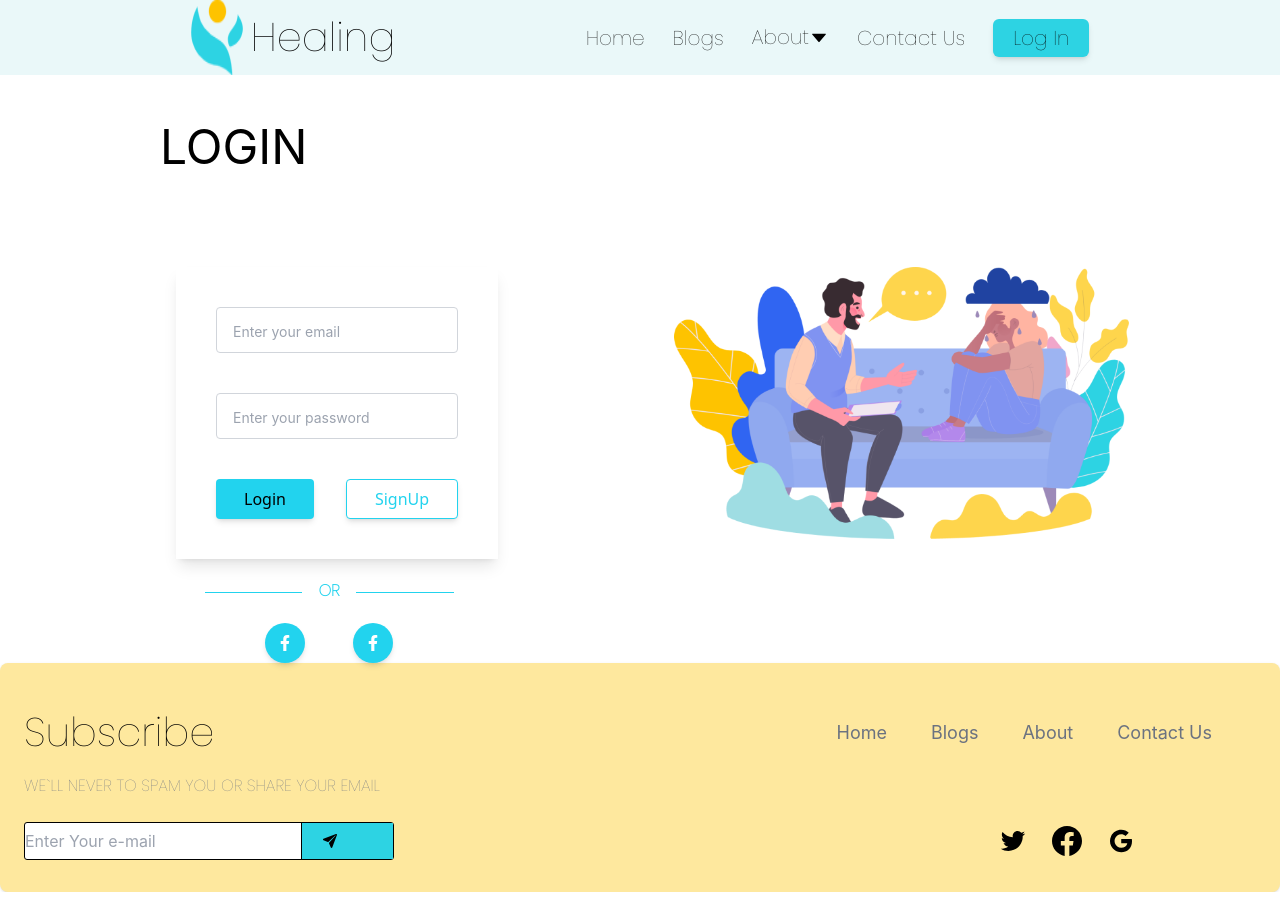
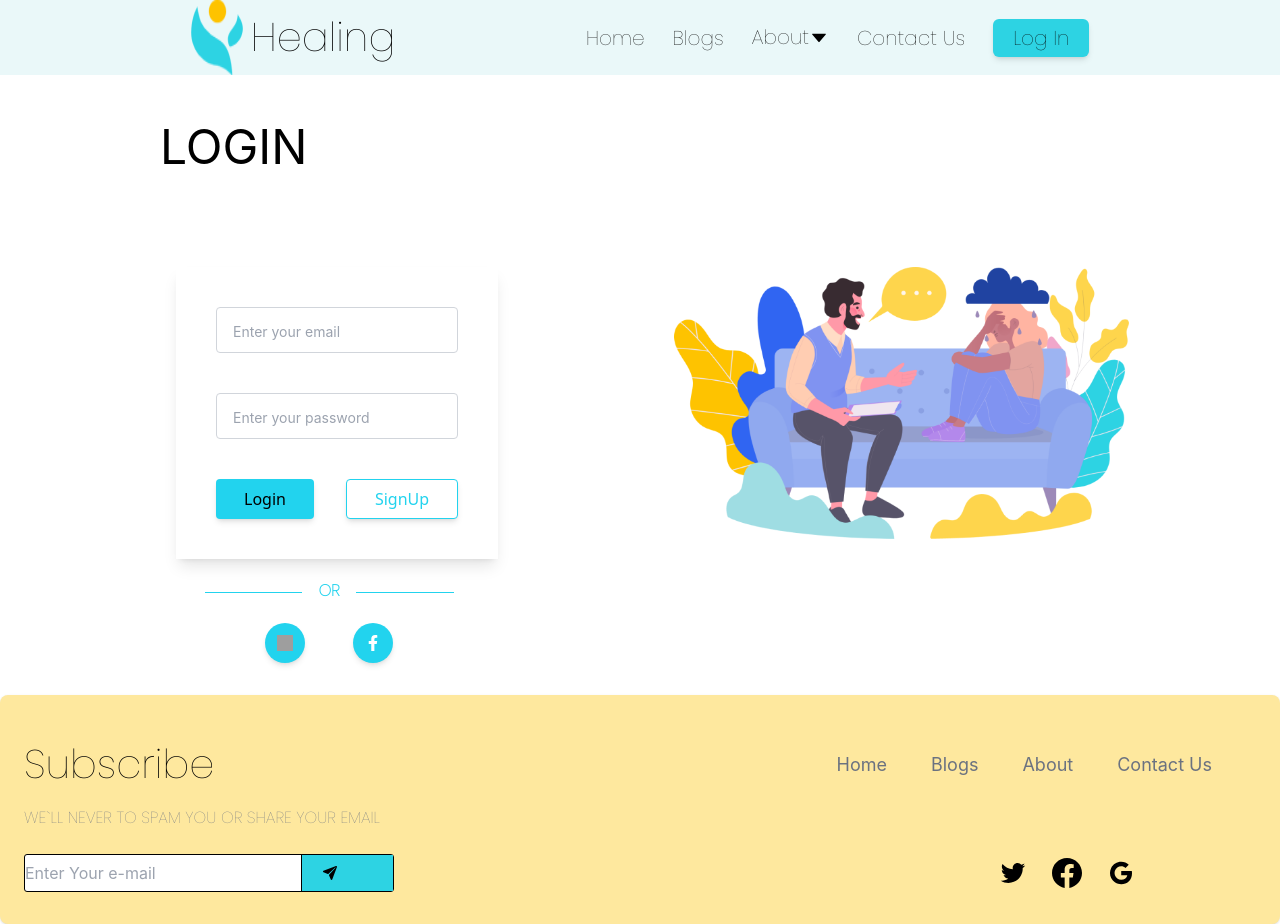
Before and after one commit to Roubaaa/TWMB, a React (Create React App) app: page /signIn in a window 1280 px wide. Before the commit the page ends 892 px from the top, so only its background shows below. Built offline with nearby package versions, Linux system fonts and the light colour scheme; no server answers; grey boxes are pictures that could not be loaded; the HTML template or start-up script is replaced by a standard one.

Commit message:
merge ahmad branch with mine

```diff
--- a/src/Components/LogIn/SignIn.js
+++ b/src/Components/LogIn/SignIn.js
@@ -1,7 +1,7 @@
 import React ,{ useState }from "react";
 import {useNavigate, Link } from "react-router-dom";
-import {signInWithEmailAndPassword, sendEmailVerification} from 'firebase/auth'
-import {auth} from "../../Firebase/Firebase";
+import {signInWithEmailAndPassword, sendEmailVerification,signInWithPopup} from 'firebase/auth'
+import {auth,provider,facebookProvider} from "../../Firebase/Firebase";
 import {useAuthValue} from "../../AuthContext/AuthContext";
 import MyImage from "./image.png";
 
@@ -10,6 +10,7 @@ export default function SignIn() {
   const [email, setEmail] = useState('')
    const [password, setPassword] = useState('')
    const [error, setError] = useState('')
+    const [setValue] = useState('')
    const {setTimeActive} = useAuthValue()
    const navigate = useNavigate()
 
@@ -29,6 +30,24 @@ export default function SignIn() {
      }
      })
      .catch(err => setError(err.message))
+   }
+
+   const handleClick =()=>{
+     signInWithPopup(auth,provider).then((data)=>{
+         navigate('/')
+         setValue(data.user.email)
+         localStorage.setItem("email",data.user.email)
+         navigate('/')
+     })
+ }
+
+ const signInWithFacebook =()=>{
+
+   signInWithPopup(auth,facebookProvider).then((data)=>{
+     navigate('/')
+     setValue(data.user.email)
+   }
+   ).catch(err => console.log(err.message))
  }
 
   return (
@@ -92,25 +111,23 @@ export default function SignIn() {
           >
             <p className="text-center text-cyan-400 font-semibold mx-4 mb-0">Or</p>
           </div>
-          <div className="flex gap-10 justify-center items-center">
+          <div className="flex gap-10 justify-center items-center mb-8">
           <button
+               onClick={handleClick}
+               type="button"
+               data-mdb-ripple="true"
+               data-mdb-ripple-color="light"
+               className="inline-block p-3 bg-cyan-400 text-white font-medium text-xs leading-tight uppercase rounded-full shadow-md hover:bg-blue-700 hover:shadow-lg focus:bg-blue-700 focus:shadow-lg focus:outline-none focus:ring-0 active:bg-blue-800 active:shadow-lg transition duration-150 ease-in-out mx-1"
+               ><img src="https://cdn-icons-png.flaticon.com/512/1240/1240979.png" className="w-4 h-4 text-white  " alt=""/>
+
+             </button> <button
+               onClick={signInWithFacebook}
                type="button"
                data-mdb-ripple="true"
                data-mdb-ripple-color="light"
                className="inline-block p-3 bg-cyan-400 text-white font-medium text-xs leading-tight uppercase rounded-full shadow-md hover:bg-blue-700 hover:shadow-lg focus:bg-blue-700 focus:shadow-lg focus:outline-none focus:ring-0 active:bg-blue-800 active:shadow-lg transition duration-150 ease-in-out mx-1"
              >
-              <svg xmlns="http://www.w3.org/2000/svg" viewBox="0 0 320 512" className="w-4 h-4">
-                <path
-                  fill="currentColor"
-                  d="M279.14 288l14.22-92.66h-88.91v-60.13c0-25.35 12.42-50.06 52.24-50.06h40.42V6.26S260.43 0 225.36 0c-73.22 0-121.08 44.38-121.08 124.72v70.62H22.89V288h81.39v224h100.17V288z"
-                />
-              </svg>
-            </button> <button
-              type="button"
-              data-mdb-ripple="true"
-              data-mdb-ripple-color="light"
-              className="inline-block p-3 bg-cyan-400 text-white font-medium text-xs leading-tight uppercase rounded-full shadow-md hover:bg-blue-700 hover:shadow-lg focus:bg-blue-700 focus:shadow-lg focus:outline-none focus:ring-0 active:bg-blue-800 active:shadow-lg transition duration-150 ease-in-out mx-1"
-            >
+
                <svg xmlns="http://www.w3.org/2000/svg" viewBox="0 0 320 512" className="w-4 h-4">
                  <path
                    fill="currentColor"
--- a/src/Components/LogIn/SignUp.js
+++ b/src/Components/LogIn/SignUp.js
@@ -1,8 +1,8 @@
 import React,{ useState } from 'react';
 import {useNavigate, Link} from 'react-router-dom';
-import {createUserWithEmailAndPassword,sendEmailVerification} from 'firebase/auth';
+import {createUserWithEmailAndPassword,sendEmailVerification,signInWithPopup} from 'firebase/auth';
 import { collection, addDoc } from "firebase/firestore";
-import {auth,db} from "../../Firebase/Firebase";
+import {auth,db,provider,facebookProvider} from "../../Firebase/Firebase";
 import signupImage from "./SignupImage.png";
 
 
@@ -18,6 +18,7 @@ const [password, setPassword] = useState('')
 const [confirmPassword, setConfirmPassword] = useState('')
 const [error, setError] = useState('')
 const [val, setVal] = useState({})
+const [setValue] = useState('')
 const navigate = useNavigate()
 
 
@@ -27,9 +28,6 @@ const change= event =>{
  setVal((prev) =>{
  return{...prev,[keyName]:keyvalue};
  });
- setEmail('')
- setPassword('')
- setConfirmPassword('')
  }
 
  const validatePassword = () => {
@@ -66,10 +64,26 @@ await addDoc(collection(db, "signupData"), {
      setEmail('')
      setPassword('')
      setConfirmPassword('')
-
 };
 
 
+const handleClick =()=>{
+      signInWithPopup(auth,provider).then((data)=>{
+          navigate('/')
+          setValue(data.user.email)
+          localStorage.setItem("email",data.user.email)
+          navigate('/')
+      })
+  }
+
+  const signInWithFacebook =()=>{
+
+    signInWithPopup(auth,facebookProvider).then((data)=>{
+      navigate('/')
+      setValue(data.user.email)
+    }
+    ).catch(err => console.log(err.message))
+  }
 
 
 
@@ -191,18 +205,15 @@ return (
 
           <div className="flex gap-10 justify-center items-center">
           <button
+              onClick={handleClick}
               type="button"
                data-mdb-ripple="true"
                data-mdb-ripple-color="light"
                className="inline-block p-3 bg-cyan-400 text-white font-medium text-xs leading-tight uppercase rounded-full shadow-md hover:bg-blue-700 hover:shadow-lg focus:bg-blue-700 focus:shadow-lg focus:outline-none focus:ring-0 active:bg-blue-800 active:shadow-lg transition duration-150 ease-in-out mx-1"
              >
-              <svg xmlns="http://www.w3.org/2000/svg" viewBox="0 0 320 512" className="w-4 h-4">
-                <path
-                  fill="currentColor"
-                  d="M279.14 288l14.22-92.66h-88.91v-60.13c0-25.35 12.42-50.06 52.24-50.06h40.42V6.26S260.43 0 225.36 0c-73.22 0-121.08 44.38-121.08 124.72v70.62H22.89V288h81.39v224h100.17V288z"
-                />
-              </svg>
+             <img src="https://cdn-icons-png.flaticon.com/512/1240/1240979.png" className="w-4 h-4 text-white  " alt=""/>
              </button> <button
+               onClick={signInWithFacebook}
                type="button"
                data-mdb-ripple="true"
                data-mdb-ripple-color="light"
--- a/src/Firebase/Firebase.js
+++ b/src/Firebase/Firebase.js
@@ -1,8 +1,9 @@
 // Import the functions you need from the SDKs you need
 import { initializeApp } from "firebase/app";
-import { getAuth } from "firebase/auth";// TODO: Add SDKs for Firebase products that you want to use
+import { getAuth,GoogleAuthProvider,FacebookAuthProvider } from "firebase/auth";// TODO: Add SDKs for Firebase products that you want to use
 // https://firebase.google.com/docs/web/setup#available-libraries
 import { getFirestore } from "firebase/firestore";
+import { getDatabase } from "firebase/database";
 
 // Your web app's Firebase configuration
 // For Firebase JS SDK v7.20.0 and later, measurementId is optional
@@ -22,7 +23,9 @@ const app = initializeApp(firebaseConfig);
 // gives us an auth instance
 const auth = getAuth(app);
 const db = getFirestore(app);
-
+const provider = new GoogleAuthProvider();
+const facebookProvider = new FacebookAuthProvider();
 
 // in order to use this auth instance elsewhere
-export {auth,db};
+export {auth,db,provider,facebookProvider};
+export const database = getDatabase(app);
```
Lines whose indentation alone changed are shown as unchanged.
